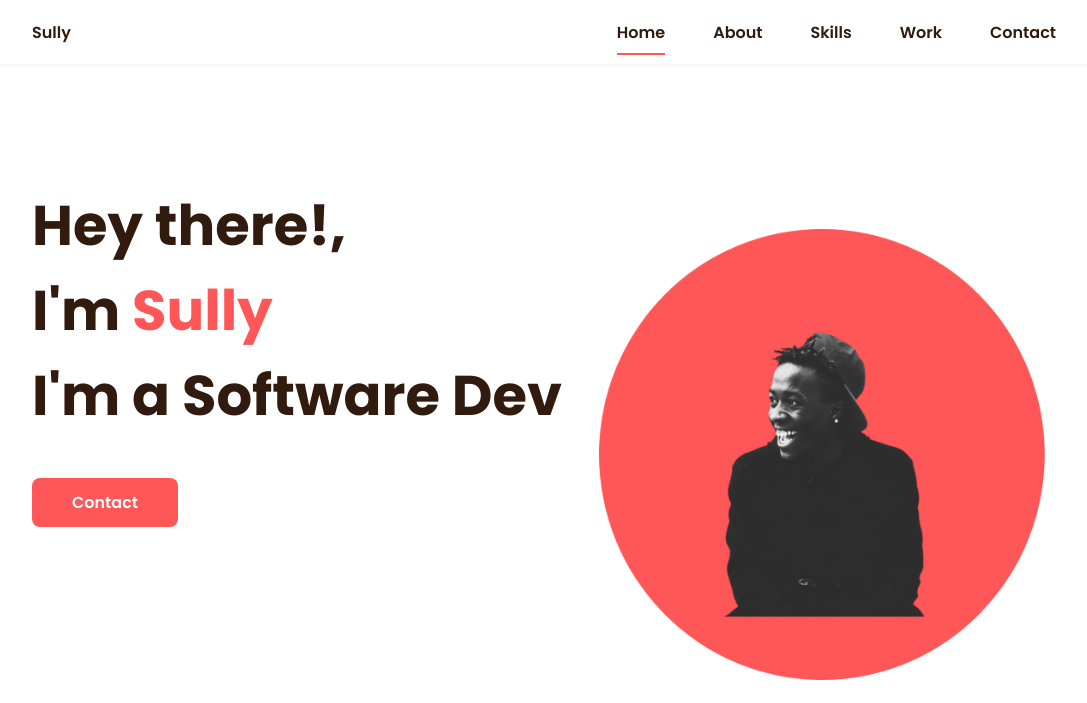
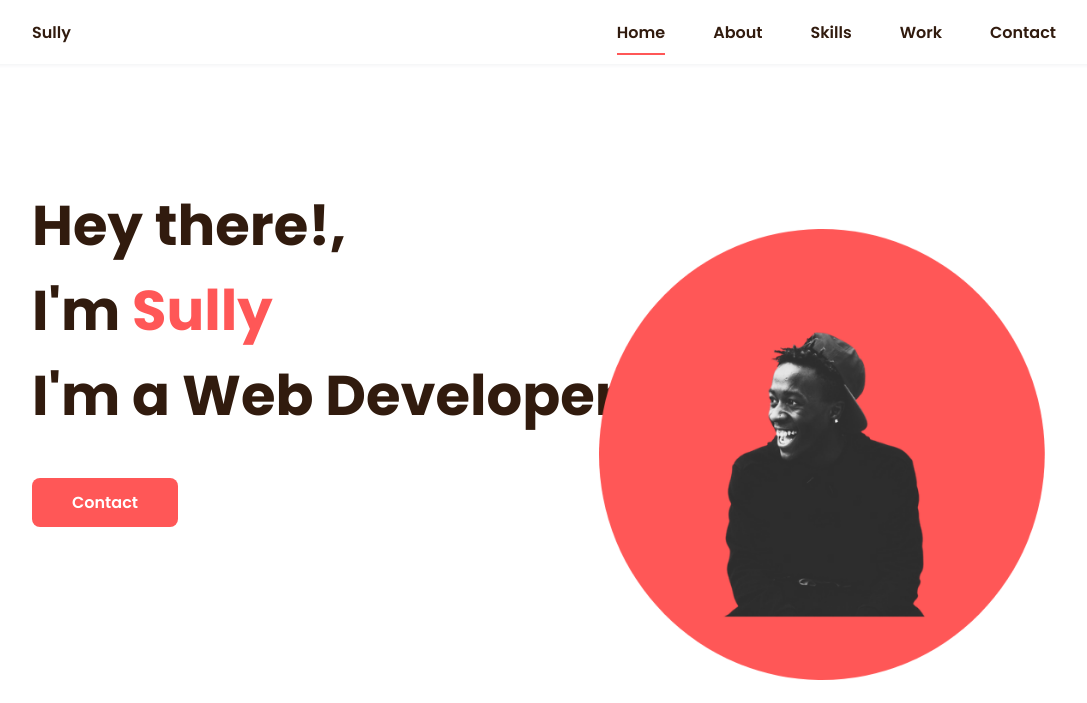
Before and after one commit to bettercallsully/Sullys-Portfolio-2.0, a website: page index.html in a window 1280 px wide. Shown: the top 703 px of the page, without its empty margins (96-1183 px from the left). Drawn offline with nearby package versions, Linux system fonts and the light colour scheme.

Commit message:
Add title edit

```diff
--- a/index.html
+++ b/index.html
@@ -39,7 +39,7 @@
             <!--===== HOME =====-->
             <section class="home bd-grid" id="home">
                 <div class="home__data">
-                    <h1 class="home__title">Hey there!,<br>I'm <span class="home__title-color">Sully</span><br> I'm a Software Dev</h1>
+                    <h1 class="home__title">Hey there!,<br>I'm <span class="home__title-color">Sully</span><br> I'm a Web Developer</h1>
 
                     <a href="#" class="button">Contact</a>
                 </div>
```
